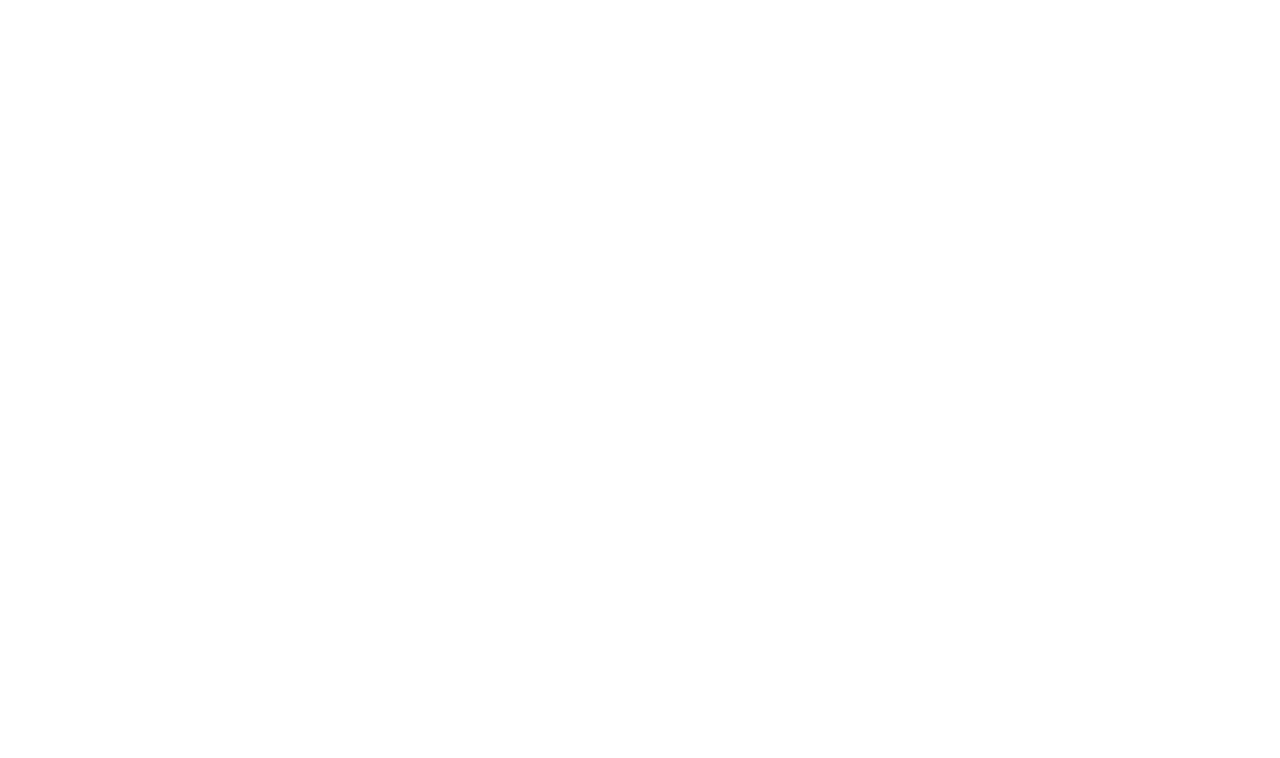
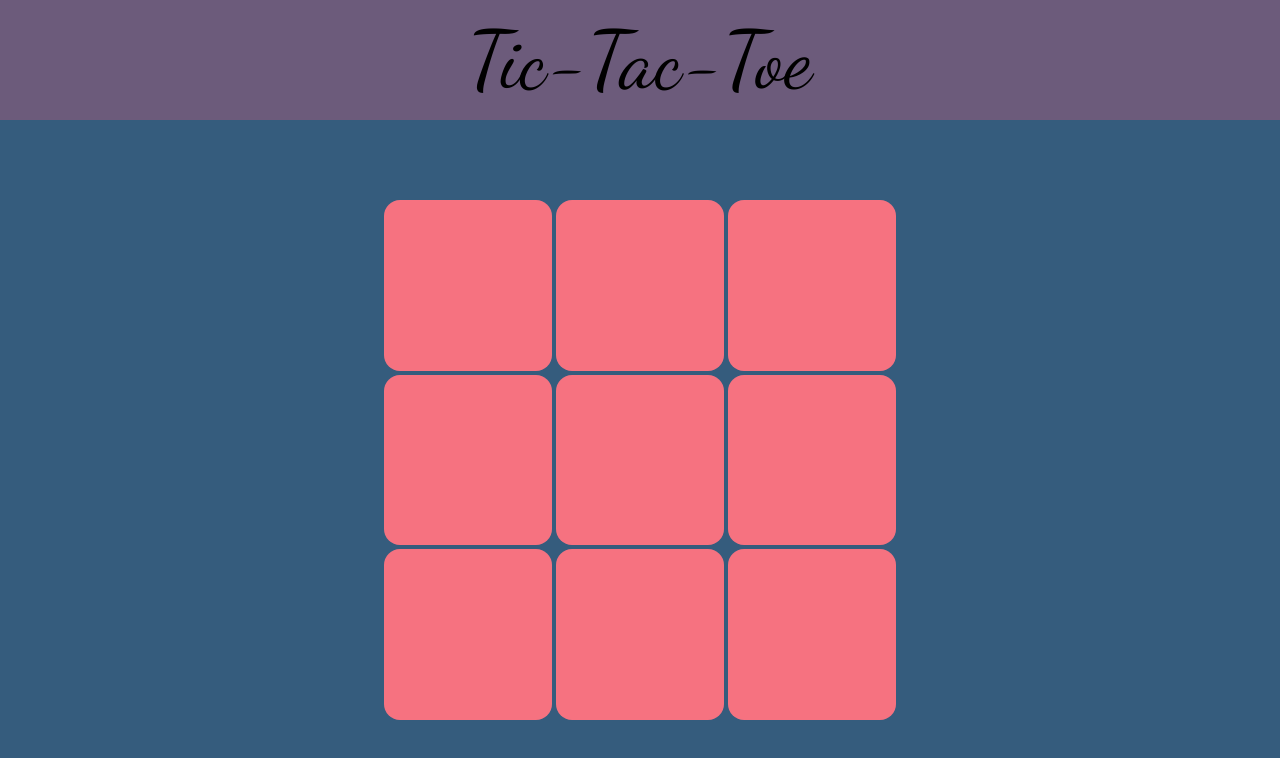
Before and after one commit to gcerv93/tic-tac-toe-js, a plain HTML site: page index.html in a window 1280 px wide. Drawn offline with Linux system fonts and the light colour scheme.

Commit message:
set up starting display

```diff
--- a/index.html
+++ b/index.html
@@ -5,9 +5,24 @@
   <meta http-equiv="X-UA-Compatible" content="IE=edge">
   <meta name="viewport" content="width=device-width, initial-scale=1.0">
   <link rel="stylesheet" href="./styles/styles.css">
+  <link rel="preconnect" href="https://fonts.googleapis.com">
+  <link rel="preconnect" href="https://fonts.gstatic.com" crossorigin>
+  <link href="https://fonts.googleapis.com/css2?family=Dancing+Script&display=swap" rel="stylesheet">
   <title>Tic-Tac-Toe</title>
 </head>
 <body>
+  <header>Tic-Tac-Toe</header>
+  <div class="board-container">
+    <div class="board-item" data-index="0"></div>
+    <div class="board-item" data-index="1"></div>
+    <div class="board-item" data-index="2"></div>
+    <div class="board-item" data-index="3"></div>
+    <div class="board-item" data-index="4"></div>
+    <div class="board-item" data-index="5"></div>
+    <div class="board-item" data-index="6"></div>
+    <div class="board-item" data-index="7"></div>
+    <div class="board-item" data-index="8"></div>
+  </div>
   <script src="./scripts/script.js"></script>
 </body>
 </html>
--- a/styles/styles.css
+++ b/styles/styles.css
@@ -46,3 +46,42 @@ table {
 	border-collapse: collapse;
 	border-spacing: 0;
 }
+
+body, html {
+  width: 100%;
+  height: 100%;
+}
+
+body {
+  background-color: #355c7d;
+  display: flex;
+  flex-direction: column;
+}
+
+header {
+  background-color: #6c5b7b;
+  height: 15vh;
+  font-family: 'Dancing Script', cursive;
+  font-size: 10vh;
+
+  display: flex;
+  justify-content: center;
+  align-items: center;
+}
+
+.board-container {
+  align-self: center;
+  margin-top: auto;
+  margin-bottom: auto;
+  display: grid;
+  width: 40vw;
+  height: 65vh;
+  grid-template-columns: repeat(3, 1fr);
+  grid-template-rows: repeat(3, 1fr);
+  gap: 4px;
+}
+
+.board-item {
+  background-color: #f67280;
+  border-radius: 1rem;
+}
```
